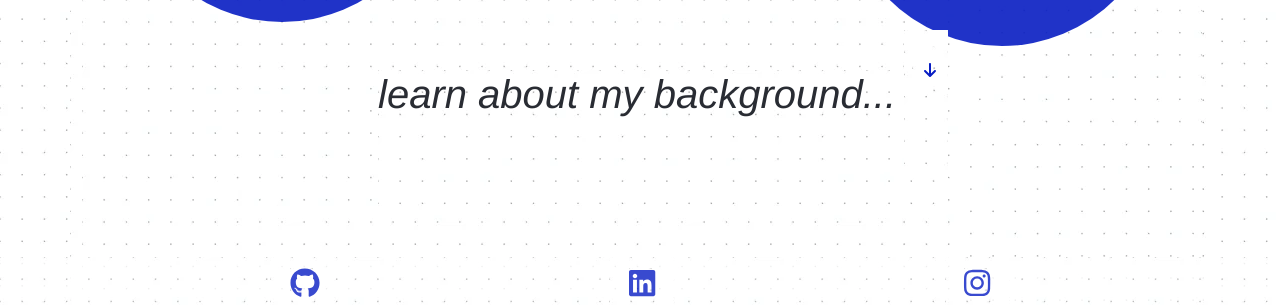
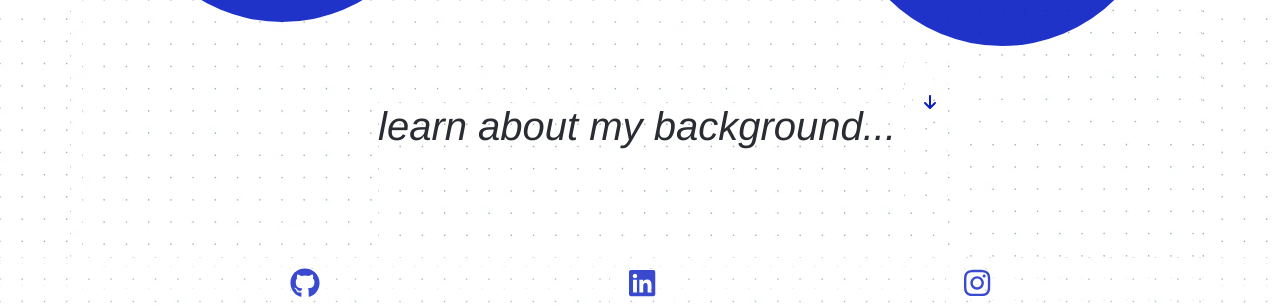
Before and after one commit to sihayah/portfoliofolio, a React (Create React App) app: page / in a window 1280 px wide. Shown: the part 492-797 px from the top of the page. Built offline with nearby package versions, Linux system fonts and the light colour scheme; a web font is replaced by a local one.

Commit message:
adjusted margin on headline in about

```diff
--- a/src/pages/About/style.css
+++ b/src/pages/About/style.css
@@ -109,7 +109,7 @@ p {
   }
 
   #hello-there {
-    margin: 30vh 0 -7vh 35vh;
+    margin: 34vh 0 -7vh 35vh;
   }
 
   #intro-menu {
```
